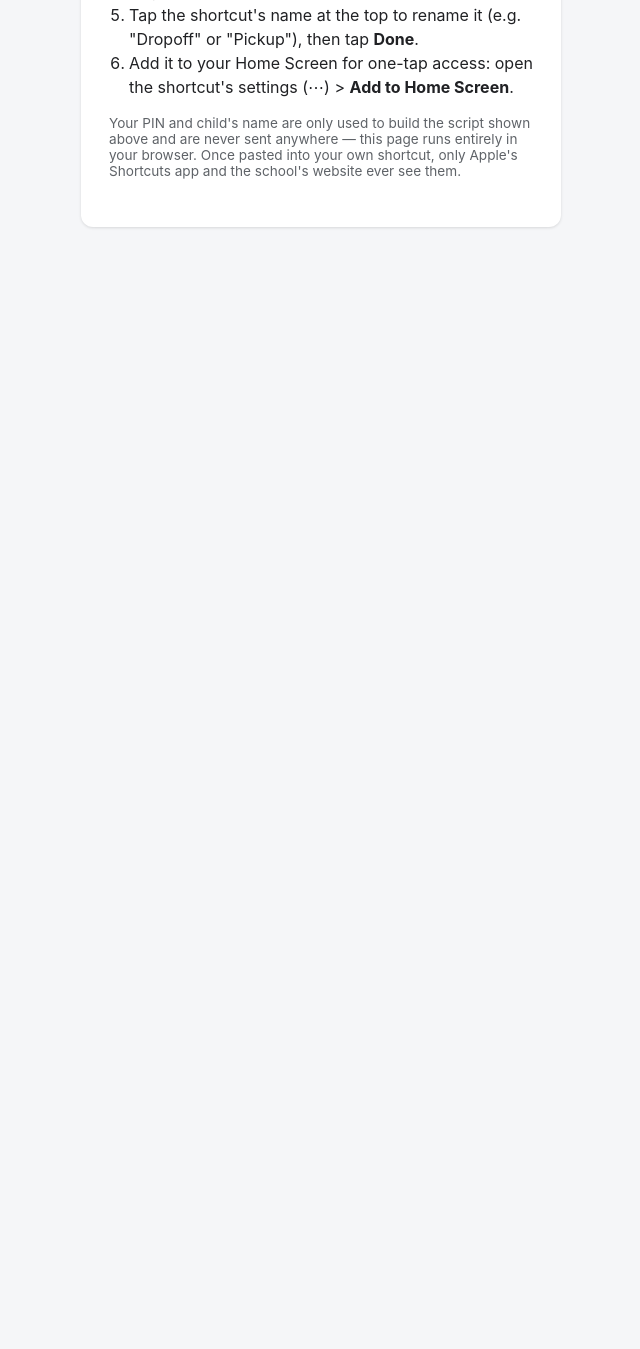
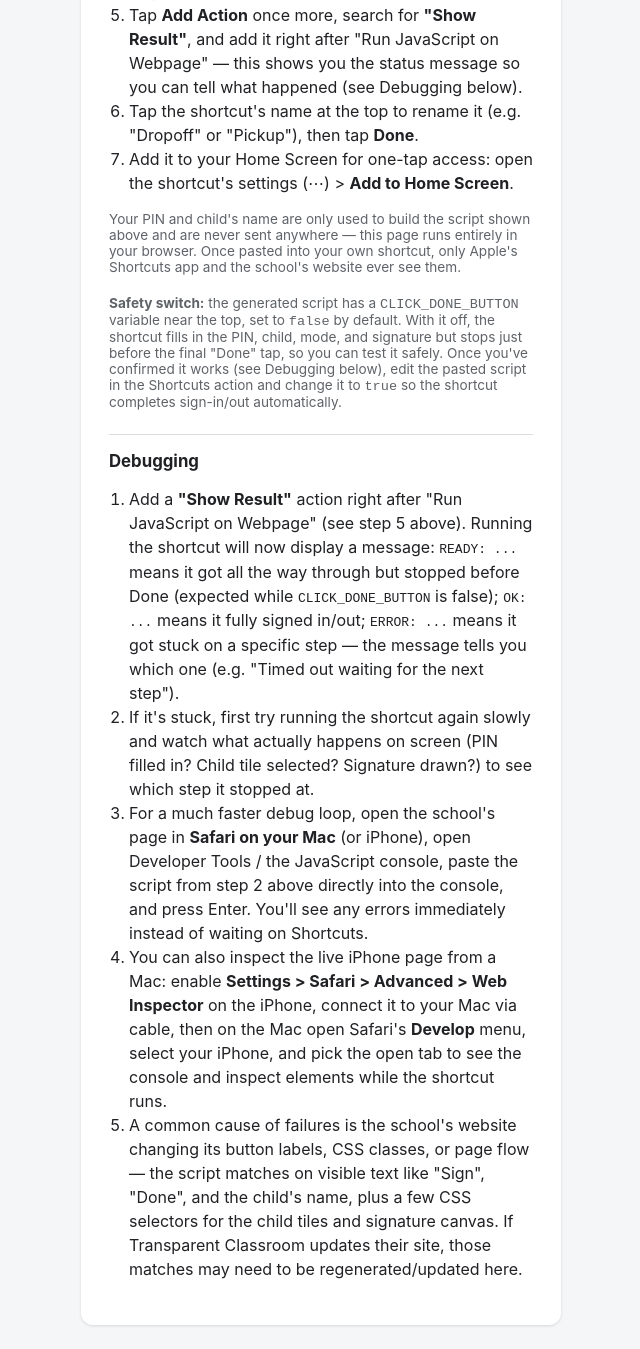
Before and after one commit to tentose/TCSignIn, a website: page docs/index.html in a window 1280 px wide. Shown: the part 957-2306 px from the top of the page, without its empty margins (319-959 px from the left). Before the commit the page ends 1208 px from the top, so only its background shows below. Drawn offline with Linux system fonts and the light colour scheme.

Commit message:
Add safety switch before clicking Done, plus debugging guidance
The generated script now defaults to CLICK_DONE_BUTTON = false, so it
fills in the PIN, child, mode, and signature but stops just before the
final irreversible 'Done' tap. Users can flip it to true once they've
verified the shortcut works correctly.

Also expanded the manual-setup instructions with a Debugging section:
adding a 'Show Result' action to see the completion() status message,
pasting the script directly into Safari's console for a faster
iteration loop, and using Web Inspector to debug the live page.

Co-authored-by: Copilot <223556219+Copilot@users.noreply.github.com>

```diff
--- a/docs/index.html
+++ b/docs/index.html
@@ -62,6 +62,7 @@
         <li>Open the <strong>Shortcuts</strong> app on your iPhone and tap <strong>+</strong> to create a new shortcut.</li>
         <li>Tap <strong>Add Action</strong>, search for <strong>"Open URLs"</strong>, and add it. Paste in the URL from step 1 above.</li>
         <li>Tap <strong>Add Action</strong> again, search for <strong>"Run JavaScript on Webpage"</strong>, and add it. Paste in the script from step 2 above.</li>
+        <li>Tap <strong>Add Action</strong> once more, search for <strong>"Show Result"</strong>, and add it right after "Run JavaScript on Webpage" &mdash; this shows you the status message so you can tell what happened (see Debugging below).</li>
         <li>Tap the shortcut's name at the top to rename it (e.g. "Dropoff" or "Pickup"), then tap <strong>Done</strong>.</li>
         <li>Add it to your Home Screen for one-tap access: open the shortcut's settings (⋯) &gt; <strong>Add to Home Screen</strong>.</li>
       </ol>
@@ -70,6 +71,47 @@
         this page runs entirely in your browser. Once pasted into your own shortcut, only Apple's Shortcuts app
         and the school's website ever see them.
       </p>
+      <p class="hint">
+        <strong>Safety switch:</strong> the generated script has a <code>CLICK_DONE_BUTTON</code> variable near
+        the top, set to <code>false</code> by default. With it off, the shortcut fills in the PIN, child, mode,
+        and signature but stops just before the final "Done" tap, so you can test it safely. Once you've confirmed
+        it works (see Debugging below), edit the pasted script in the Shortcuts action and change it to
+        <code>true</code> so the shortcut completes sign-in/out automatically.
+      </p>
+    </section>
+
+    <section class="instructions">
+      <h2>Debugging</h2>
+      <ol>
+        <li>
+          Add a <strong>"Show Result"</strong> action right after "Run JavaScript on Webpage" (see step 5 above).
+          Running the shortcut will now display a message: <code>READY: ...</code> means it got all the way
+          through but stopped before Done (expected while <code>CLICK_DONE_BUTTON</code> is false);
+          <code>OK: ...</code> means it fully signed in/out; <code>ERROR: ...</code> means it got stuck on a
+          specific step &mdash; the message tells you which one (e.g. "Timed out waiting for the next step").
+        </li>
+        <li>
+          If it's stuck, first try running the shortcut again slowly and watch what actually happens on screen
+          (PIN filled in? Child tile selected? Signature drawn?) to see which step it stopped at.
+        </li>
+        <li>
+          For a much faster debug loop, open the school's page in <strong>Safari on your Mac</strong>
+          (or iPhone), open Developer Tools / the JavaScript console, paste the script from step 2 above directly
+          into the console, and press Enter. You'll see any errors immediately instead of waiting on Shortcuts.
+        </li>
+        <li>
+          You can also inspect the live iPhone page from a Mac: enable
+          <strong>Settings &gt; Safari &gt; Advanced &gt; Web Inspector</strong> on the iPhone, connect it to your
+          Mac via cable, then on the Mac open Safari's <strong>Develop</strong> menu, select your iPhone, and pick
+          the open tab to see the console and inspect elements while the shortcut runs.
+        </li>
+        <li>
+          A common cause of failures is the school's website changing its button labels, CSS classes, or page
+          flow &mdash; the script matches on visible text like "Sign", "Done", and the child's name, plus a few
+          CSS selectors for the child tiles and signature canvas. If Transparent Classroom updates their site,
+          those matches may need to be regenerated/updated here.
+        </li>
+      </ol>
     </section>
   </main>
 
--- a/docs/js/injected-script.js
+++ b/docs/js/injected-script.js
@@ -7,6 +7,11 @@
  * a signature -> Done. The site uses Turbo (Hotwire) navigation, so the
  * page never fully reloads between these steps and a single injected
  * script can drive the whole flow by polling the DOM for each stage.
+ *
+ * By default the generated script stops right before clicking "Done" (see
+ * the CLICK_DONE_BUTTON flag near the top of the generated code), so you
+ * can safely test/run the shortcut repeatedly without actually signing your
+ * child in or out until you're ready to flip that flag to true.
  */
 (function (global) {
   'use strict';
@@ -19,6 +24,11 @@
     const modeLiteral = JSON.stringify(mode); // "Dropoff" or "Pickup"
 
     return `(function () {
+  // Set to true to actually click "Done" and complete the sign-in/out.
+  // Defaults to false so you can safely test the shortcut (it will fill
+  // in everything and stop right before the final, irreversible click).
+  var CLICK_DONE_BUTTON = false;
+
   var PIN = ${pinLiteral};
   var CHILD_NAME = ${nameLiteral};
   var MODE = ${modeLiteral};
@@ -165,6 +175,9 @@
     while (Date.now() < deadline) {
       var doneBtn = findButtonByText('Done');
       if (doneBtn && isVisible(doneBtn) && scribbled) {
+        if (!CLICK_DONE_BUTTON) {
+          return 'READY: ' + MODE + ' filled in for ' + CHILD_NAME + ' (Done button NOT clicked; set CLICK_DONE_BUTTON = true to finish automatically)';
+        }
         clickEl(doneBtn);
         return 'OK: ' + MODE + ' signed for ' + CHILD_NAME;
       }
```
